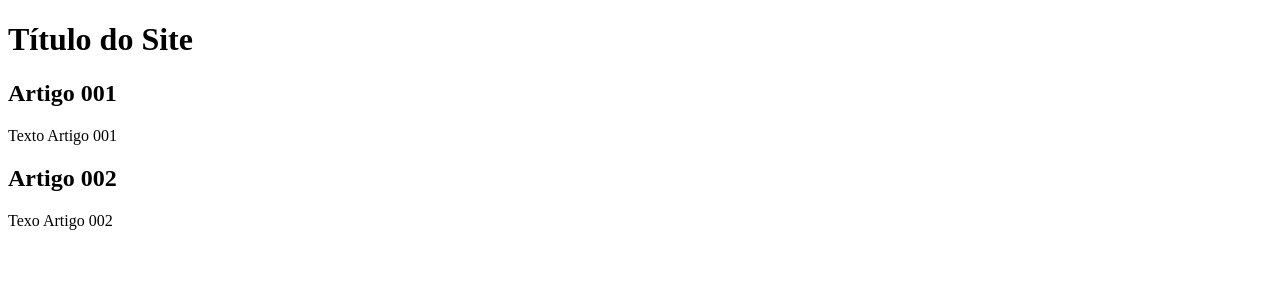
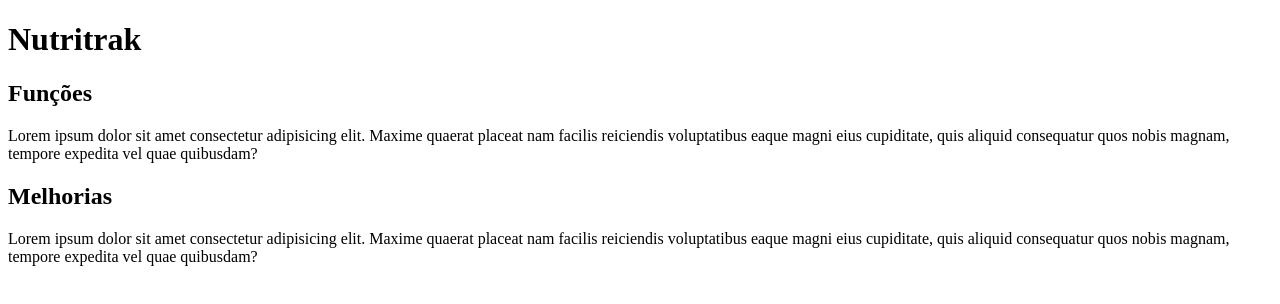
Before and after one commit to weslleyfernando/Nutritrack, a plain HTML site: page index.html in a window 1280 px wide. Drawn offline with Linux system fonts and the light colour scheme.

Commit message:
comecei a escrever conteúdo

```diff
--- a/index.html
+++ b/index.html
@@ -8,15 +8,19 @@
 <body>
     <main>
         <head>
-            <h1>Título do Site</h1>
+            <h1>Nutritrak</h1>
         </head>
         <article>
-            <h2>Artigo 001</h2>
-            <p>Texto Artigo 001</p>
+            <h2>Funções</h2>
+            <p>Lorem ipsum dolor sit amet consectetur adipisicing elit.
+               Maxime quaerat placeat nam facilis reiciendis voluptatibus eaque magni eius cupiditate,
+               quis aliquid consequatur quos nobis magnam, tempore expedita vel quae quibusdam?</p>
         </article>
         <article>
-            <h2>Artigo 002</h2>
-            <p>Texo Artigo 002</p>
+            <h2>Melhorias</h2>
+            <p>Lorem ipsum dolor sit amet consectetur adipisicing elit.
+               Maxime quaerat placeat nam facilis reiciendis voluptatibus eaque magni eius cupiditate,
+               quis aliquid consequatur quos nobis magnam, tempore expedita vel quae quibusdam?</p>
         </article>
     </main>
 </body>
```
